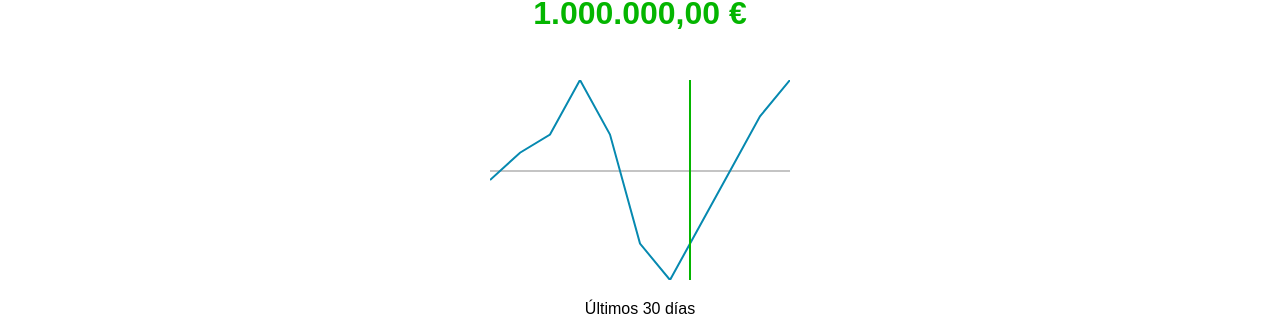
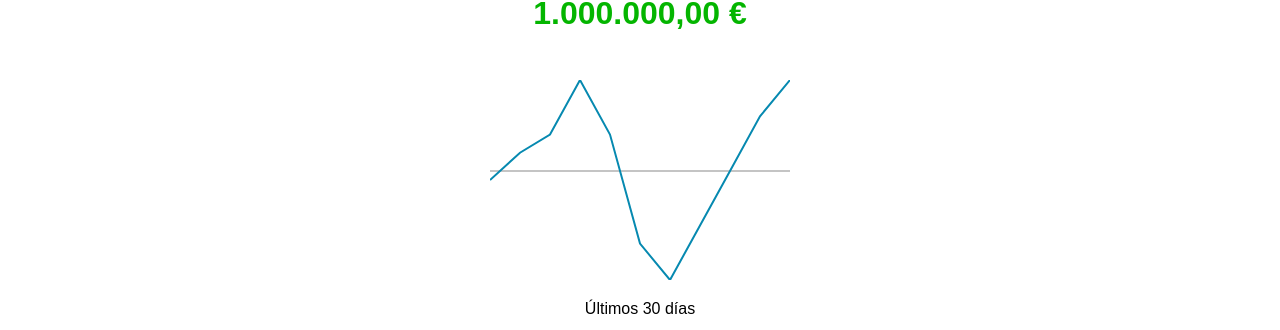
Before and after one commit to JDanielStart/vue-cash-flow, a Vue app: page / in a window 1280 px wide. Shown: the part 183-513 px from the top of the page. Built offline with nearby package versions, Linux system fonts and the light colour scheme.

Commit message:
Created the interaction with the graph

```diff
--- a/src/components/Resume/Graphic.vue
+++ b/src/components/Resume/Graphic.vue
@@ -2,6 +2,9 @@
 <template>
     <div>
         <svg
+            @touchstart="tap"
+            @touchmove="tap"
+            @touchend="untap"
             viewBox="0 0 300 200"
         >
             <line
@@ -19,11 +22,12 @@
                 :points="points"
             />
             <line
+            v-show="showPointer"
                 stroke="#04b500"
                 stroke-width="2"
-                x1="200"
+                :x1="pointer"
                 y1="0"
-                x2="200"
+                :x2="pointer"
                 y2="200"
             />
         </svg>
@@ -34,7 +38,7 @@
 
 <script setup>
 
-    import { computed, toRefs } from 'vue';
+    import { computed, toRefs, ref } from 'vue';
 
     const props = defineProps({
         amounts:
@@ -67,10 +71,24 @@
         return amounts.value.reduce((points, amount, index) => {
             const x = (300 / total) * (index + 1);
             const y = amountToPixels(amount);
-            console.log(y);
             return `${points} ${x},${y}`;
         }, "0, 100");
     });
+
+    const showPointer = ref(false);
+    const pointer = ref(0);
+
+    const tap = ({ target, touches}) => {
+        showPointer.value = true;
+        const elementWidth = target.getBoundingClientRect().width;
+        const elementX = target.getBoundingClientRect().x;
+        const touchX = touches[0].clientX;
+        pointer.value = ((touchX - elementX) * 300) / elementWidth;
+    }
+
+    const untap = () => {
+        showPointer.value = false;
+    }
 
 </script>
 
```
